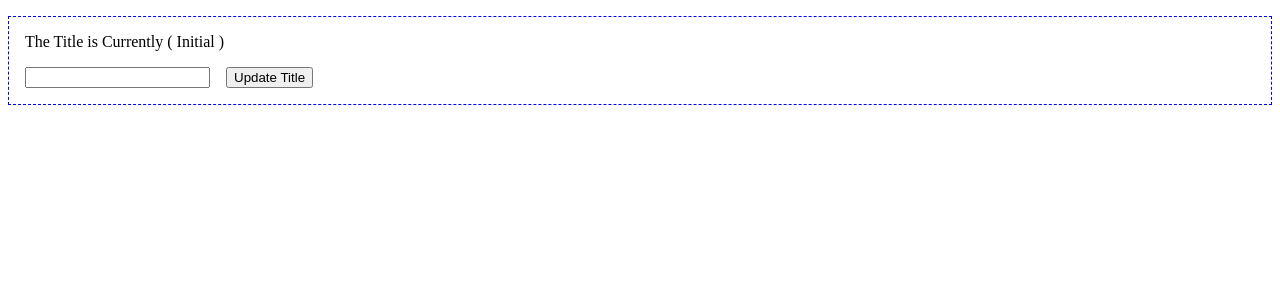
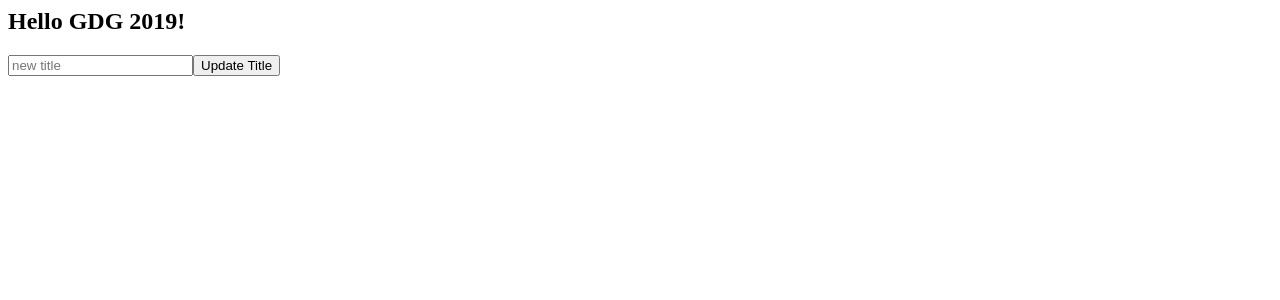
Before and after one commit to jonathanRinciari/GDG-2019-State-Management, an Angular app: page / in a window 1280 px wide. Shown: the top 300 px of the page. Built offline with nearby package versions, Linux system fonts and the light colour scheme.

Commit message:
2 files modified

```diff
--- a/src/app/app.component.ts
+++ b/src/app/app.component.ts
@@ -6,7 +6,7 @@
   styleUrls: [ './app.component.css' ]
 })
 export class AppComponent  {
-  title = 'Initial'
+  title = 'Hello GDG 2019!'
 
 
   updateTitle(e) {
--- a/src/app/title/title.component.html
+++ b/src/app/title/title.component.html
@@ -1,9 +1,5 @@
 
 
-<div class="divider">
-  <span>The Title is Currently ( {{title}} )</span>
-  <div>
-    <input placholder="Enter a new title" [(ngModel)]="value"/>
-    <button (click)="onClicker()">Update Title</button>
-  </div>
-</div>
+<h2>{{title}}</h2>
+<input placeholder="new title" [(ngModel)]="value">
+<button (click)="onClicker()">Update Title</button>
```
